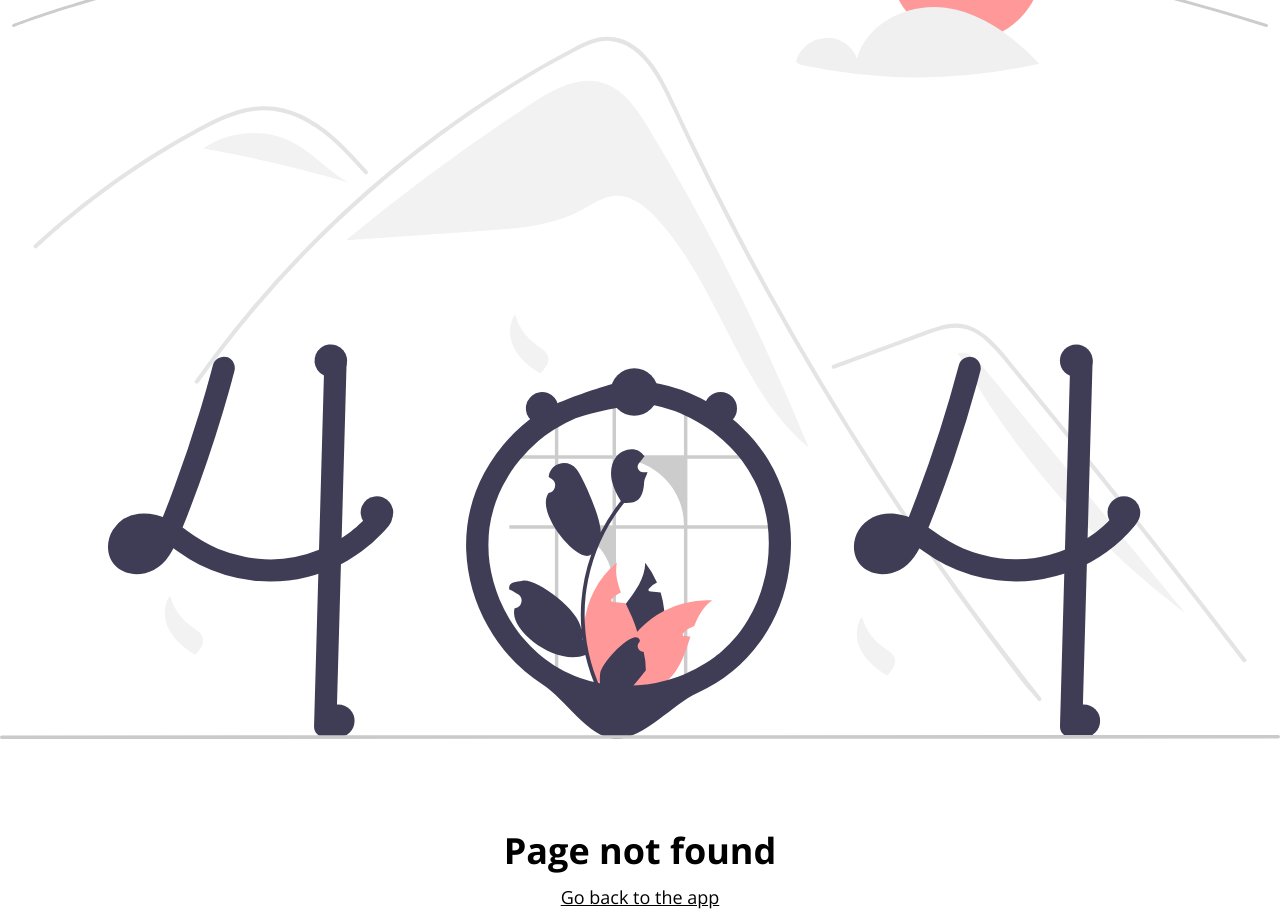
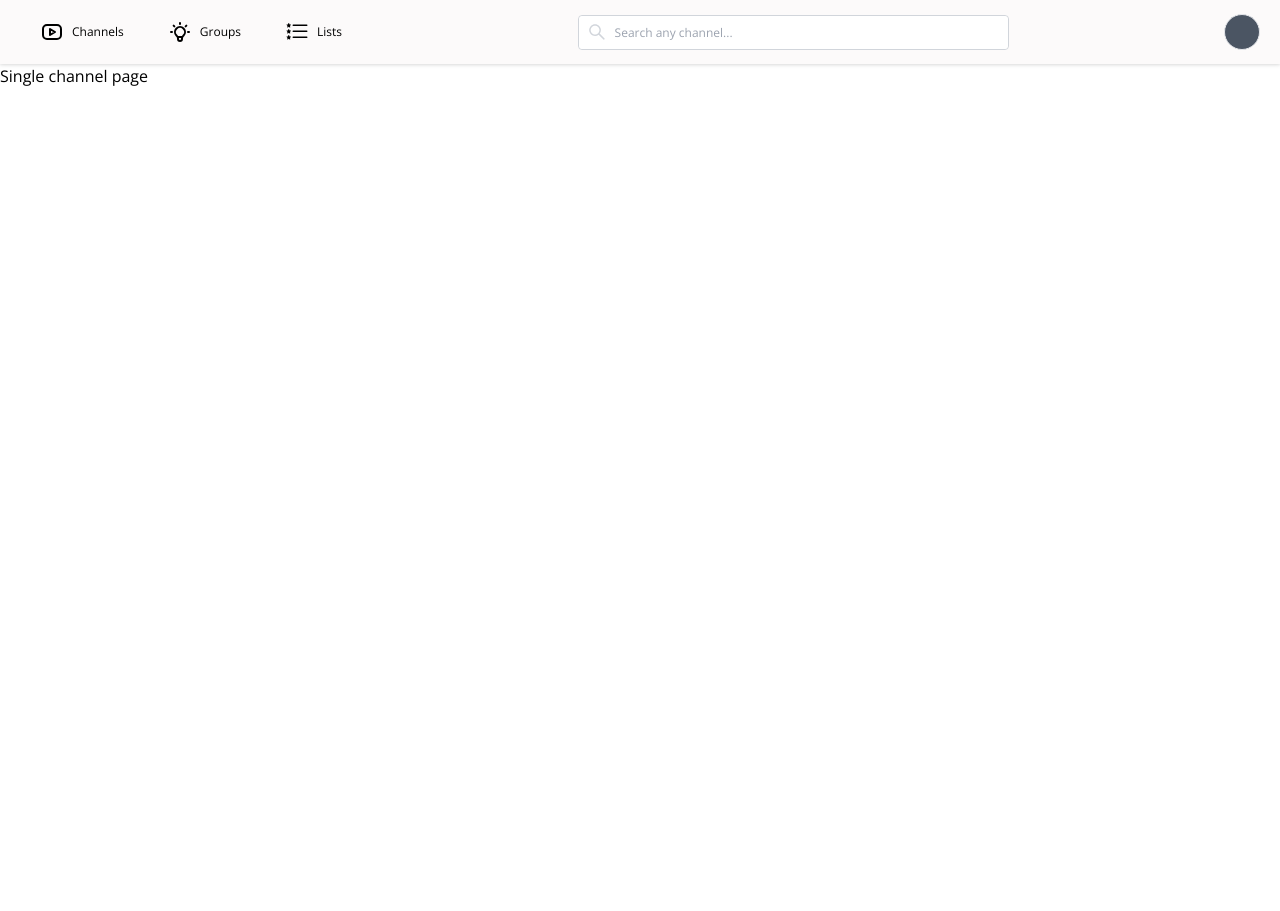
Before and after one commit to jowczar/Politechnika-Lodzka-Podstawy-konteneryzacji, a Next.js app in the folder frontend/: page /channel/1 in a window 1280 px wide. Before the commit this address had no page. After the commit the page ends 800 px from the top, so only its background shows below. Built offline with nearby package versions, Linux system fonts and the light colour scheme.

Commit message:
Add all pages

```diff
--- /dev/null
+++ b/frontend/pages/channel/[name].js
@@ -0,0 +1,3 @@
+export default function Channel() {
+  return <h1>Single channel page</h1>
+}
--- a/frontend/pages/channels.js
+++ b/frontend/pages/channels.js
@@ -1,13 +1,9 @@
-import Button from '../components/Button'
-import Image from 'next/image';
-import { useUser } from '../contexts/UserProvider';
-
-const LandingPage = () => {
+const Channels = () => {
   return (
     <div className="flex flex-col gap-3 items-center justify-center lg:h-screen mt-20 lg:mt-0">
-        Welcome
+        Channels
     </div>
   )
 }
 
-export default LandingPage;
+export default Channels;
--- /dev/null
+++ b/frontend/pages/groups.js
@@ -0,0 +1,3 @@
+export default function Groups() {
+    return <h1>Groups page</h1>
+  }
--- /dev/null
+++ b/frontend/pages/lists.js
@@ -0,0 +1,3 @@
+export default function Lists() {
+    return <h1>Lists page</h1>
+  }
```
